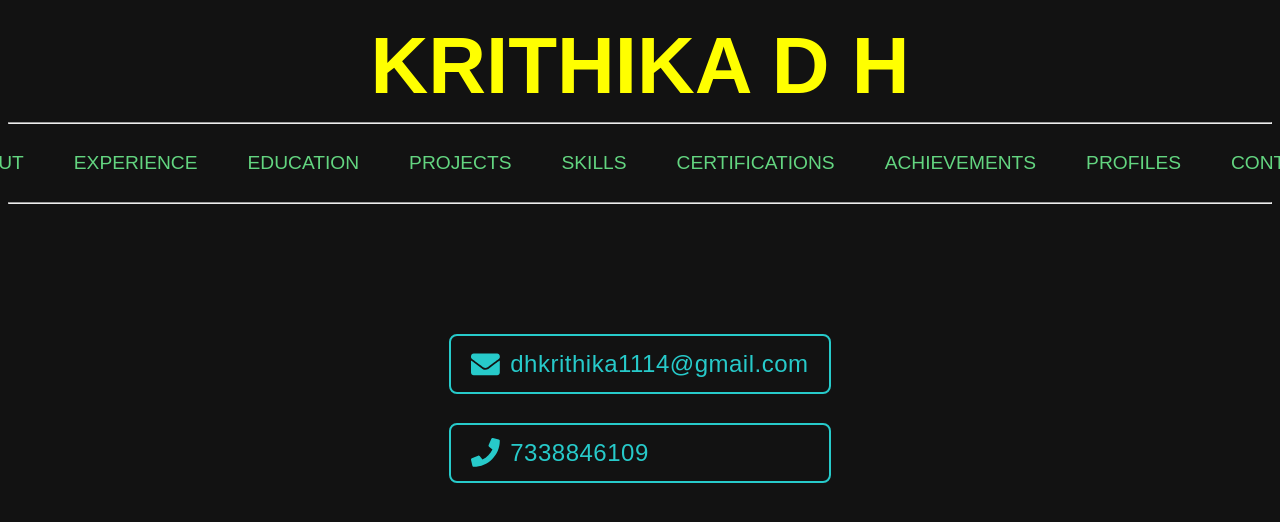
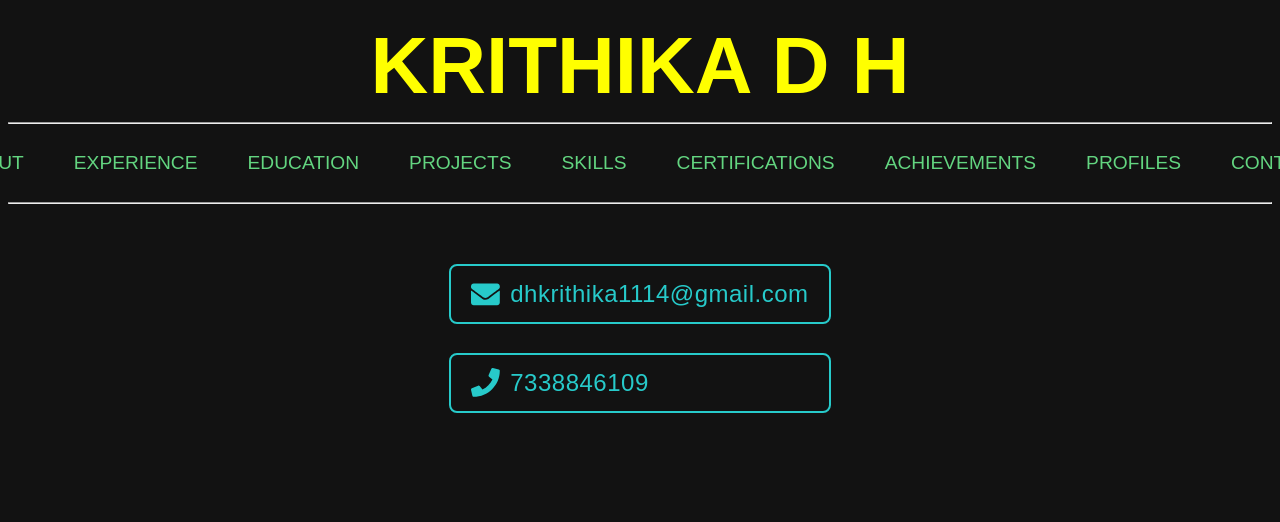
Before and after one commit to krithikadh/PORTFOLIO, a React (Vite) app in the folder portfolio/: page /contact in a window 1280 px wide. Shown: the top 522 px of the page. Built offline with nearby package versions, Linux system fonts and the light colour scheme.

Commit message:
profile and contact changes

```diff
--- a/portfolio/src/components/FunctionalComponents/Contact.jsx
+++ b/portfolio/src/components/FunctionalComponents/Contact.jsx
@@ -1,11 +1,12 @@
 import React from "react";
 import "../css/Profiles.css";
 import "../css/About.css";
+import "../css/Skills.css";
 import { FaEnvelope, FaPhone } from "react-icons/fa";
 
 function Contact() {
   return (
-    <div className="about-container">
+    <div className="others-container">
       <div className="profiles-container">
         <div className="profiles-flex">
           <a target="_blank" rel="noopener noreferrer" className="profile-link">
--- a/portfolio/src/components/FunctionalComponents/Profiles.jsx
+++ b/portfolio/src/components/FunctionalComponents/Profiles.jsx
@@ -1,11 +1,12 @@
 import React from "react";
 import "../css/About.css";
 import "../css/Profiles.css";
+import "../css/Skills.css";
 import { FaLinkedin, FaGithub, FaCode, FaLaptopCode } from "react-icons/fa";
 
 function Profiles() {
   return (
-    <div className="about-container">
+    <div className="others-container">
       <div className="profiles-container">
         <div className="profiles-flex">
           <a
```
